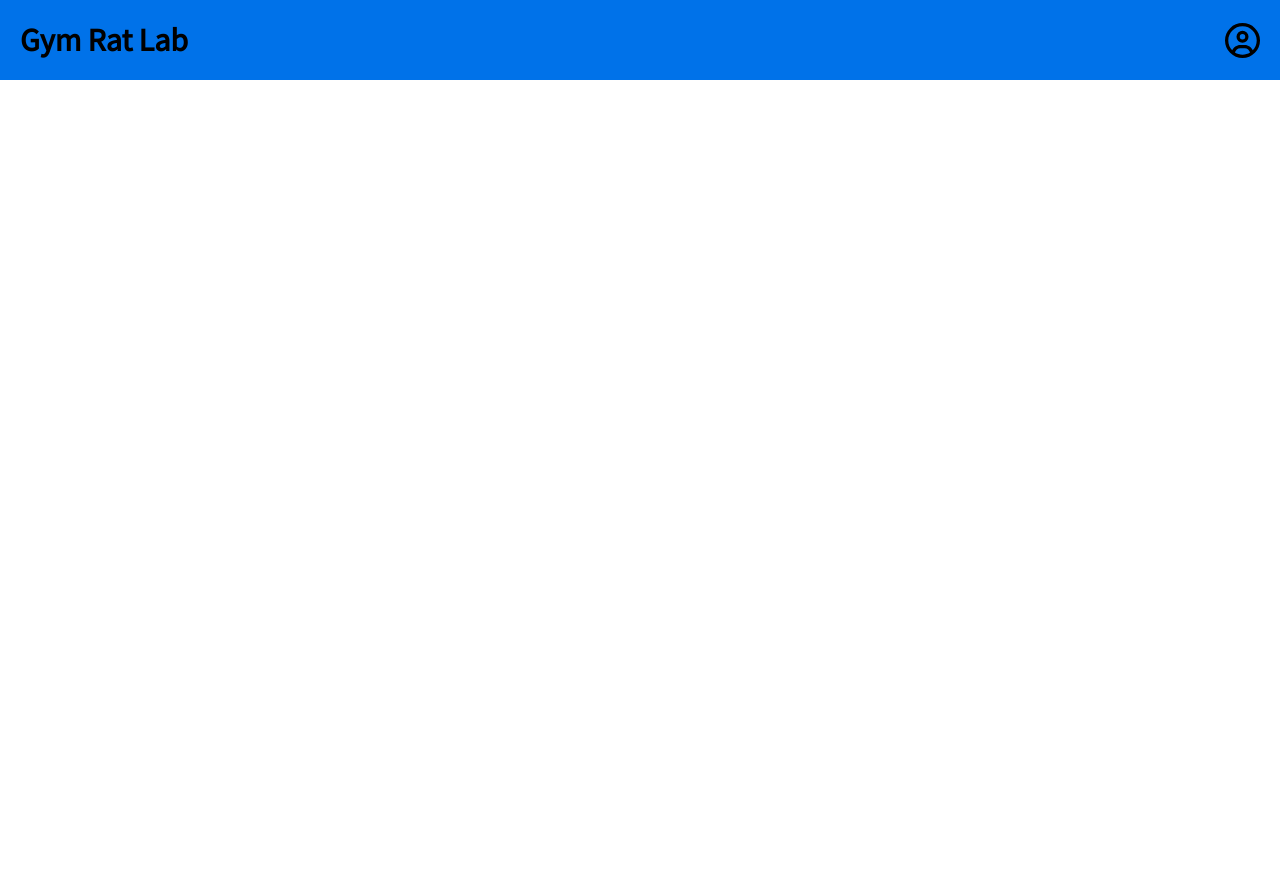
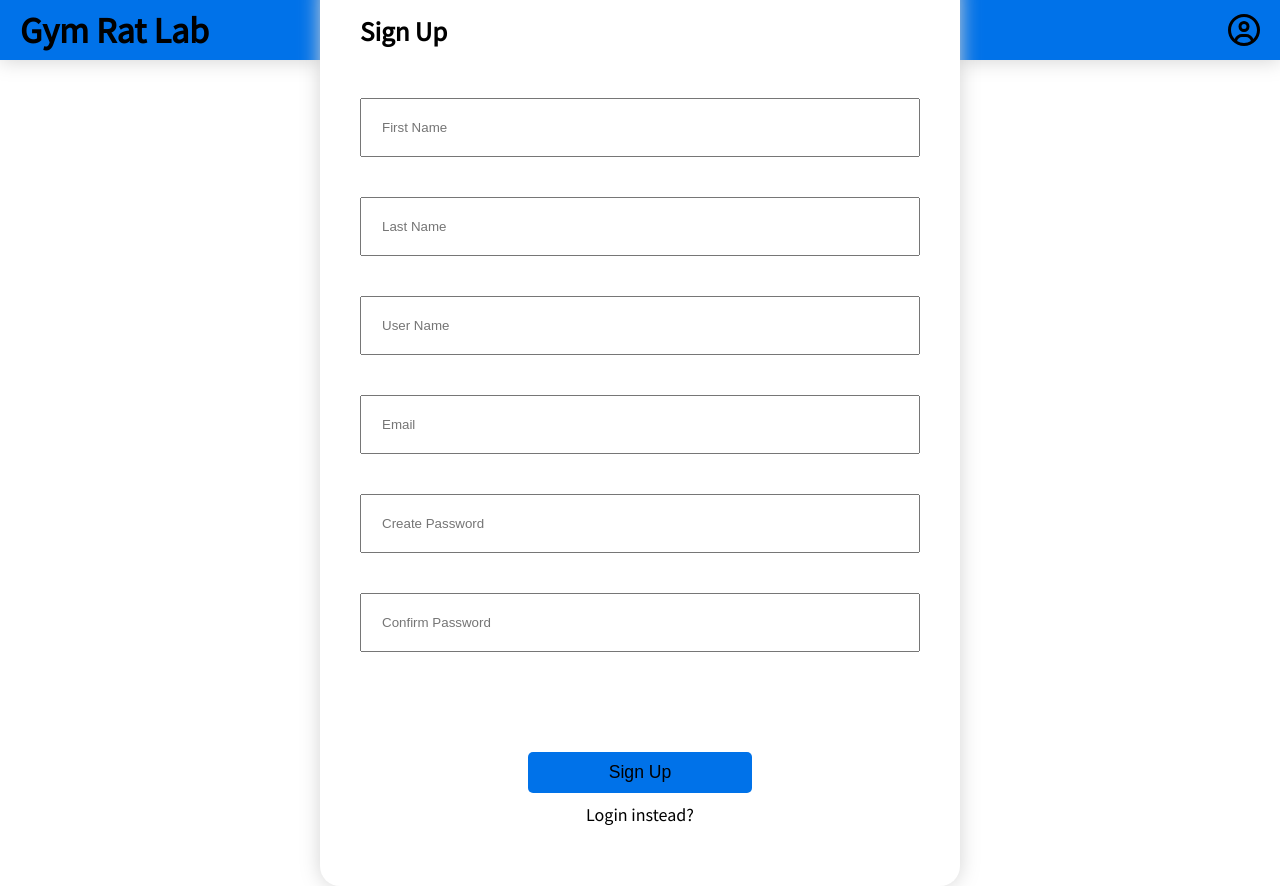
Before and after one commit to N-o-a-h-t-u-r-n-e-r/CSC_470_Project, a React (Create React App) app: page /signup in a window 1280 px wide. Before the commit this address had no page. Before the commit the page ends 800 px from the top, so only its background shows below. Built offline with nearby package versions, Linux system fonts and the light colour scheme.

Commit message:
somewhat integrated auth0, need to run it by team if we should remove user sectoin and login and just replace user icon with a login / logout button, would be much easier

```diff
--- a/package.json
+++ b/package.json
@@ -3,6 +3,7 @@
   "version": "0.1.0",
   "private": true,
   "dependencies": {
+    "@auth0/auth0-react": "^2.2.3",
     "@testing-library/jest-dom": "^5.17.0",
     "@testing-library/react": "^13.4.0",
     "@testing-library/user-event": "^13.5.0",
--- a/src/Assets/UserIcon.tsx
+++ b/src/Assets/UserIcon.tsx
@@ -1,6 +1,6 @@
 const UserIcon = () => {
     return (
-        <svg xmlns="http://www.w3.org/2000/svg" width="35" height="35" viewBox="0 0 512 512">
+        <svg xmlns="http://www.w3.org/2000/svg" width="32" height="32" viewBox="0 0 512 512">
             <path d="M406.5 399.6C387.4 352.9 341.5 320 288 320H224c-53.5 0-99.4 32.9-118.5 79.6C69.9 362.2 48 311.7 48 256C48 141.1 141.1 48 256 48s208 93.1 208 208c0 55.7-21.9 106.2-57.5 143.6zm-40.1 32.7C334.4 452.4 296.6 464 256 464s-78.4-11.6-110.5-31.7c7.3-36.7 39.7-64.3 78.5-64.3h64c38.8 0 71.2 27.6 78.5 64.3zM256 512A256 256 0 1 0 256 0a256 256 0 1 0 0 512zm0-272a40 40 0 1 1 0-80 40 40 0 1 1 0 80zm-88-40a88 88 0 1 0 176 0 88 88 0 1 0 -176 0z"/>
         </svg>
     );
--- a/src/Pages/Layout/Layout.tsx
+++ b/src/Pages/Layout/Layout.tsx
@@ -2,14 +2,13 @@ import React from 'react';
 import UserIcon from '../../Assets/UserIcon';
 
 interface Props {
-
+    loggedIn: boolean,
 }
 
 const Layout: React.FC<React.PropsWithChildren<Props>> = (props) => {
 
     return (
         <>
-            <main id='main-content' tabIndex={-1}>
             <div className='layout-header'>
                 <h1>Gym Rat Lab</h1>
                 <button className='user-icon'><UserIcon/></button>
@@ -17,7 +16,6 @@ const Layout: React.FC<React.PropsWithChildren<Props>> = (props) => {
             <div className='layout-body'>
                 {props.children}
             </div>
-            </main>
         </>
     );
 }
--- a/src/Pages/Login/Login.tsx
+++ b/src/Pages/Login/Login.tsx
@@ -1,3 +1,4 @@
+import { useAuth0 } from "@auth0/auth0-react";
 import React from "react";
 
 interface Props {
@@ -5,17 +6,20 @@ interface Props {
 }
 
 const Login = (props: Props) => {
+    const { loginWithRedirect } = useAuth0();
 
     return (
         <div className="login-container">
             <div className="login-header">
-
+                <h2>Login</h2>
             </div>
             <div className="login-body">
-
+                <input className="login-input" type="text" placeholder="Email"></input>
+                <input className="login-input" type="text" placeholder="Password"></input>
             </div>
             <div className="login-submit">
-
+                <button className="login-button" onClick={() => loginWithRedirect()}>Login</button>
+                <a className="login-signup" href="/signup">Sign up instead?</a>
             </div>
         </div>
     );
--- /dev/null
+++ b/src/Pages/Login/Signup.tsx
@@ -0,0 +1,30 @@
+import React from "react";
+
+interface Props {
+
+}
+
+const Signup = (props: Props) => {
+
+    return (
+        <div className="login-container">
+            <div className="login-header">
+                <h2>Sign Up</h2>
+            </div>
+            <div className="login-body">
+                <input className="login-input" type="text" placeholder="First Name"></input>
+                <input className="login-input" type="text" placeholder="Last Name"></input>
+                <input className="login-input" type="text" placeholder="User Name"></input>
+                <input className="login-input" type="text" placeholder="Email"></input>
+                <input className="login-input" type="text" placeholder="Create Password"></input>
+                <input className="login-input" type="text" placeholder="Confirm Password"></input>
+            </div>
+            <div className="login-submit">
+                <button className="login-button">Sign Up</button>
+                <a className="login-signup" href="/">Login instead?</a>
+            </div>
+        </div>
+    );
+}
+
+export default Signup;
--- a/src/app.tsx
+++ b/src/app.tsx
@@ -6,9 +6,18 @@ import { firestore } from "./firebase_setup/firebase"
 import "./styles.css";
 import Login from "./Pages/Login/Login";
 
-const App = () => {
+interface Props {
+  setLoggedIn: (input: boolean) => void,
+}
 
-  const [loggedIn, setLoggedIn] = useState(false);
+const App = (props: Props) => {
+
+  const [loginToken, setLoginToken] = useState();
+  const [loggedIn, _setLoggedIn] = useState(false);
+  const setLoggedIn = (input: boolean) => {
+    props.setLoggedIn(input);
+    _setLoggedIn(input);
+  }
 
   // const handleSubmit = (e: React.FormEvent) => {
   //   e.preventDefault();
@@ -24,6 +33,10 @@ const App = () => {
   //   dataRef.current!.value = "";
   // }
 
+  // <button onClick={() => logout({ logoutParams: { returnTo: window.location.origin } })}>
+  //   Log Out
+  // </button>
+
   return (
     <>
       {loggedIn ?
--- a/src/index.tsx
+++ b/src/index.tsx
@@ -1,22 +1,35 @@
-import React from "react";
+import React, { useState } from "react";
 import { createRoot } from 'react-dom/client';
 import { BrowserRouter as Router, Route, Routes } from 'react-router-dom';
 
 import Layout from "./Pages/Layout/Layout";
 import App from "./app";
 import "./styles.css";
+import Signup from "./Pages/Login/Signup";
+import { Auth0Provider } from "@auth0/auth0-react";
 
 const container = document.getElementById('root');
 const root = createRoot(container!);
 
+var loggedIn = false;
+
+const handleSetLoggedIn = (input: boolean) => {
+    loggedIn = input;
+}
+
 root.render(
     <Router>
-        <Layout>
-            <Routes>
-                <Route path="/" element={
-                    <App />
-                }/>
-            </Routes>
-        </Layout>
+        <Auth0Provider domain="dev-1fus85o1auv0j6od.us.auth0.com" clientId="pJl3hZid0waWcbWkADbaE8NjpSawNrUf" authorizationParams={{ redirect_uri: window.location.origin }}>
+            <Layout loggedIn={loggedIn}>
+                <Routes>
+                    <Route path="/" element={
+                        <App setLoggedIn={handleSetLoggedIn} />
+                    }/>
+                    <Route path="/signup" element={
+                        <Signup />
+                    }/>
+                </Routes>
+            </Layout>
+        </Auth0Provider>
     </Router>
 );
--- a/src/styles.css
+++ b/src/styles.css
@@ -10,8 +10,14 @@
   --primary-color: #0072E9;
 }
 
+#root {
+  min-height: 100vh;
+}
+
 body {
+  min-height: 100vh;
   font-family: 'Source Sans Pro', sans-serif;
+  font-size: 18px;
 }
 
 /************ Layout.tsx ***********/
@@ -19,10 +25,11 @@ body {
 .layout-header {
   display: inline-flex;
   align-items: center;
-  height: 10%;
+  height: 60px;
   width: 100%;
   background: var(--primary-color);
-  padding: 20px;
+  padding: 5px 20px;
+  filter: drop-shadow(lightgrey 0 1px 10px);
 
   .user-icon {
     display: inline-flex;
@@ -37,7 +44,7 @@ body {
 
 .layout-body {
   display: flex;
-  height: 90%;
+  height: calc(100vh - 60px);
   width: 100%;
   align-items: center;
   justify-content: center;
@@ -50,17 +57,50 @@ body {
 /************ Login.tsx ***********/
 
 .login-container {
+  display: flex;
+  flex-direction: column;
+  background-color: #fff;
+  width: 50%;
+  padding: 40px;
+  border-radius: 20px;
+  filter: drop-shadow(lightgrey 0 0 10px);
+
 
 
   .login-header {
-
+    padding-bottom: 50px;
   }
 
   .login-body {
+    display: flex;
+    flex-direction: column;
+    padding-bottom: 60px;
 
+    .login-input {
+      padding: 20px;
+      margin-bottom: 40px;
+    }
   }
 
   .login-submit {
+    display: flex;
+    flex-direction: column;
+    align-items: center;
+    padding-bottom: 20px;
 
+    .login-button {
+      background-color: var(--primary-color);
+      font-size: 1.1rem;
+      width: 40%;
+      margin-bottom: 10px;
+      padding: 10px 0;
+      border: none;
+      border-radius: 5px;
+    }
+
+    .login-signup {
+      color: inherit;
+      text-decoration: none;
+    }
   }
 }
```
Also changed, not shown: 1 other file (tests, documents, lock files or other folders). Lines whose indentation alone changed are shown as unchanged.
